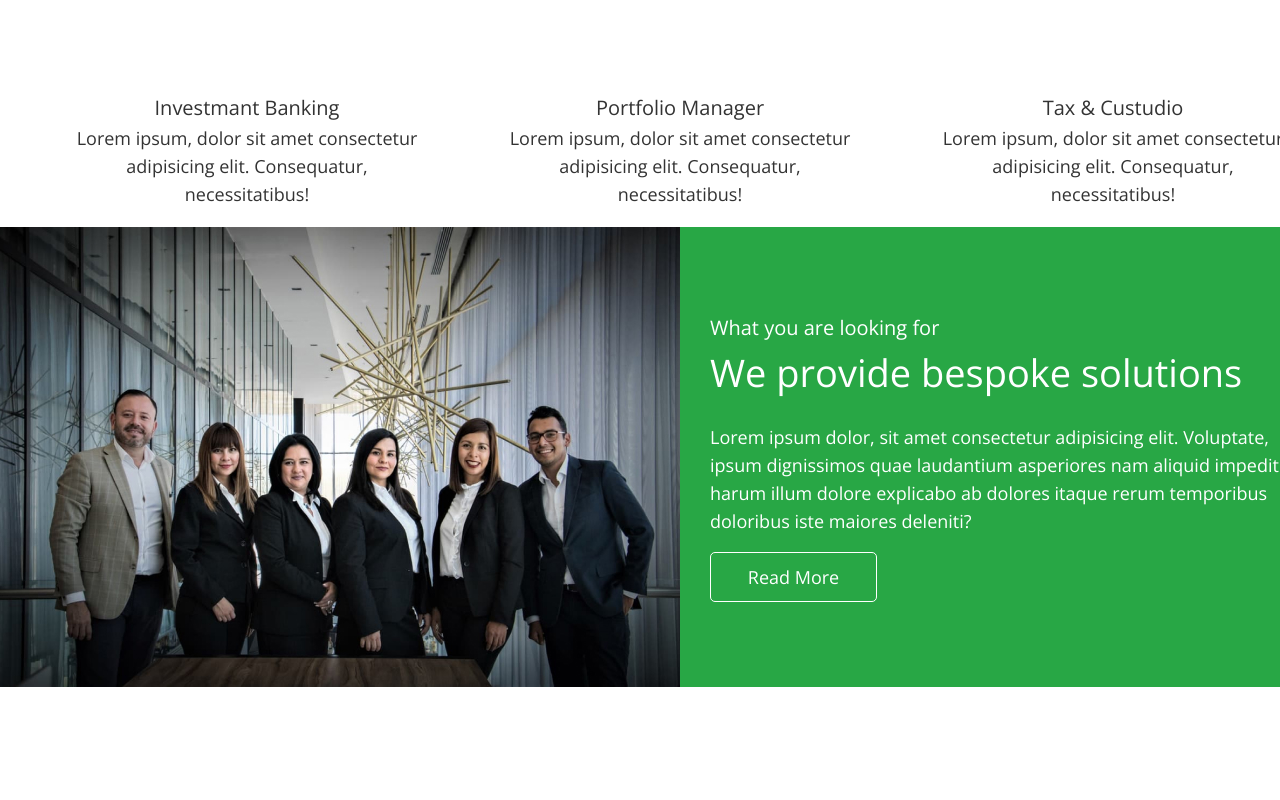
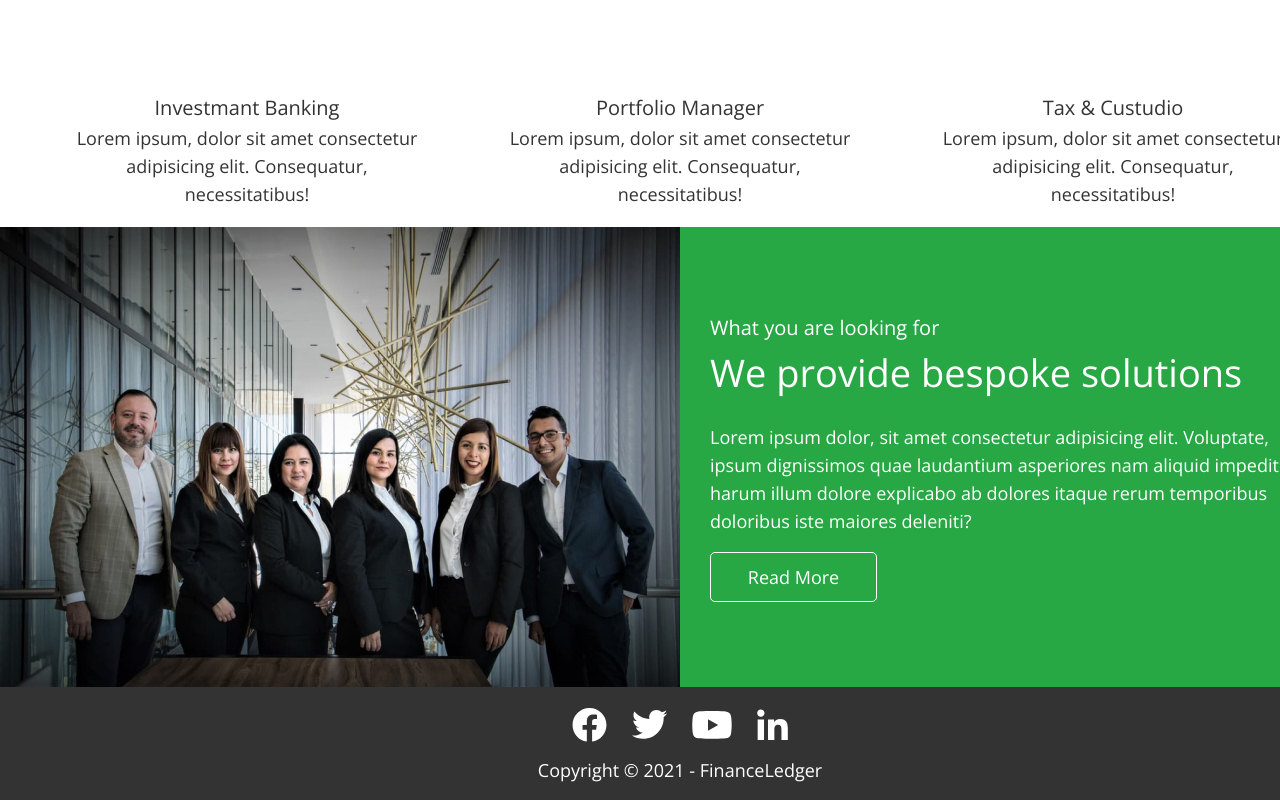
Before and after one commit to Onlysofi/fson-65-unbelievable, a plain HTML site: page index.html in a window 1280 px wide. Shown: the part 867-1667 px from the top of the page. Before the commit the page ends 1554 px from the top, so only its background shows below. Drawn offline with nearby package versions, Linux system fonts and the light colour scheme.

Commit message:
розмітка та стилізація футера

```diff
--- a/css/style.css
+++ b/css/style.css
@@ -261,3 +261,41 @@ address {
   align-items: center;
   justify-content: start;
 }
+
+/**
+  |============================
+  | footer
+  |============================
+*/
+
+.footer {
+  background-color: var(--primary-text-color);
+  padding-top: 20px;
+  padding-bottom: 16px;
+}
+
+.container {}
+
+.footer-social-list {
+  display: flex;
+  align-items: center;
+  justify-content: center;
+  gap: 25px;
+  margin-bottom: 10px;
+}
+
+.footer-icon {
+  transform: scale(1);
+  transition: transform 400ms cubic-bezier(0.165, 0.84, 0.44, 1);
+}
+
+.footer-item:focus .footer-icon,
+.footer-item:hover .footer-icon {
+  transform: scale(1.5);
+}
+
+.footer-text {
+  line-height: 1.56;
+  text-align: center;
+  color: var(--secondary-text-color);
+}
--- a/index.html
+++ b/index.html
@@ -1,5 +1,6 @@
 <!DOCTYPE html>
 <html lang="en">
+
 <head>
   <meta charset="UTF-8" />
   <meta http-equiv="X-UA-Compatible" content="IE=edge" />
@@ -17,16 +18,10 @@
   <!-- font famaly -->
   <link rel="preconnect" href="https://fonts.googleapis.com" />
   <link rel="preconnect" href="https://fonts.gstatic.com" crossorigin />
-    <link
-      href="https://fonts.googleapis.com/css2?family=Open+Sans:wght@300;400&display=swap"
-      rel="stylesheet"
-    />
+  <link href="https://fonts.googleapis.com/css2?family=Open+Sans:wght@300;400&display=swap" rel="stylesheet" />
 
   <!-- normalize -->
-    <link
-      rel="stylesheet"
-      href="https://cdnjs.cloudflare.com/ajax/libs/normalize/1.0.0/normalize.min.css"
-    />
+  <link rel="stylesheet" href="https://cdnjs.cloudflare.com/ajax/libs/normalize/1.0.0/normalize.min.css" />
 
   <!-- style -->
   <link rel="stylesheet" href="./css/style.css" />
@@ -74,8 +69,7 @@
             <svg class="hero-btn-icon" width="9" height="18">
               <use href="./images/sprite.svg#icon-arrow-right"></use>
             </svg>
-              Read More</a
-            >
+            Read More</a>
         </div>
       </div>
     </section>
@@ -132,5 +126,50 @@
       </div>
     </section>
   </main>
+
+
+  <!-- footer -->
+  <footer class="footer">
+    <div class="container">
+      <ul class="list footer-social-list">
+        <li class="item footer-item"><a class="link" href="https://www.facebook.com/" target="_blank"
+            rel="norefferer nofollower">
+            <svg class="footer-icon" width="35" height="35">
+              <use href="./images/sprite.svg#icon-face-book"></use>
+            </svg>
+          </a>
+        </li>
+
+        <li class="item footer-item"><a class="link" href="https://twitter.com/" target="_blank"
+            rel="norefferer nofollower">
+            <svg class="footer-icon" width="35" height="35">
+              <use href="./images/sprite.svg#icon-twitter"></use>
+            </svg>
+          </a>
+        </li>
+
+        <li class=" item footer-item"><a class="link" href="https://www.youtube.com/" target="_blank"
+            rel="norefferer nofollower">
+            <svg class="footer-icon" width="40" height="35">
+              <use href="./images/sprite.svg#icon-youtube"></use>
+            </svg>
+          </a>
+        </li>
+
+        <li class="item footer-item"><a class="link" href="https://www.linkedin.com/" target="_blank"
+            rel="norefferer nofollower">
+            <svg class="footer-icon" width="31" height="35">
+              <use href="./images/sprite.svg#icon-linkedin"></use>
+            </svg>
+          </a>
+        </li>
+      </ul>
+
+      <p class="footer-text">Copyright &copy; 2021 - FinanceLedger</p>
+
+    </div>
+  </footer>
+
 </body>
+
 </html>
```
Also changed, not shown: 1 other file. Lines whose indentation alone changed are shown as unchanged.
